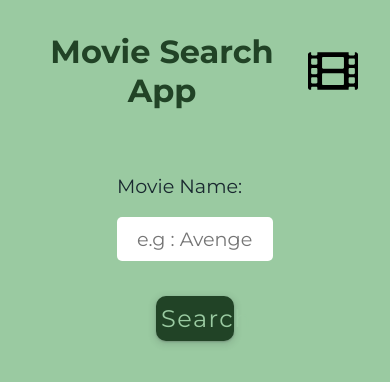
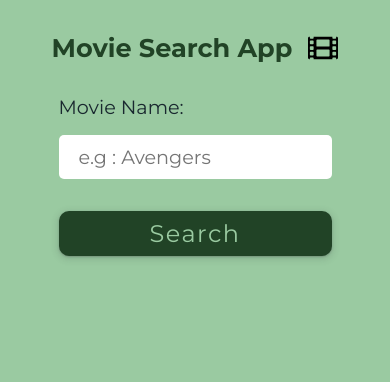
Before and after one commit to ravindra-23/movie-search-react, a React (Create React App) app: page / in a window 390 px wide. Shown: the top 382 px of the page. Built offline with nearby package versions, Linux system fonts and the light colour scheme.

Commit message:
added media queries

```diff
--- a/src/App.css
+++ b/src/App.css
@@ -136,3 +136,51 @@ label {
 .movie-plot {
     line-height: 1.6;
 }
+
+@media (max-width: 768px) {
+
+    .header-container {
+        margin-bottom: 0;
+    }
+
+    .title {
+        font-size: 1.6rem;
+    }
+
+    .movie-icon {
+        width: 30px;
+        height: 30px;
+    }
+
+    form :not(:last-child) {
+        margin-bottom: 1rem;
+    }
+
+    .input-section {
+        width: 70%;
+    }
+
+    .search-btn, .search-input {
+        width: 100%;
+    }
+
+    .movie {
+        flex-direction: column;
+    }
+
+    .movie-info {
+        text-align: center;
+    }
+
+    .movie-info :not(:last-child) {
+        margin-bottom: .8rem;
+    }
+
+    .movie-release-date, .movie-rating, .movie-plot {
+        font-size: .8rem;
+    }
+
+    .movie-poster {
+        margin: 0 auto;
+    }
+}
```
